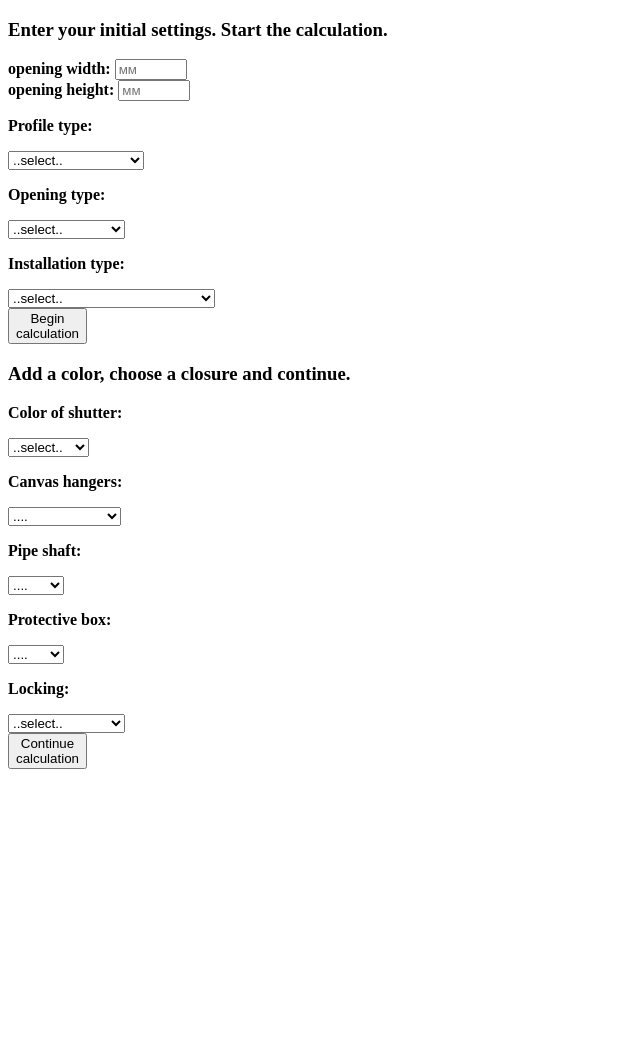
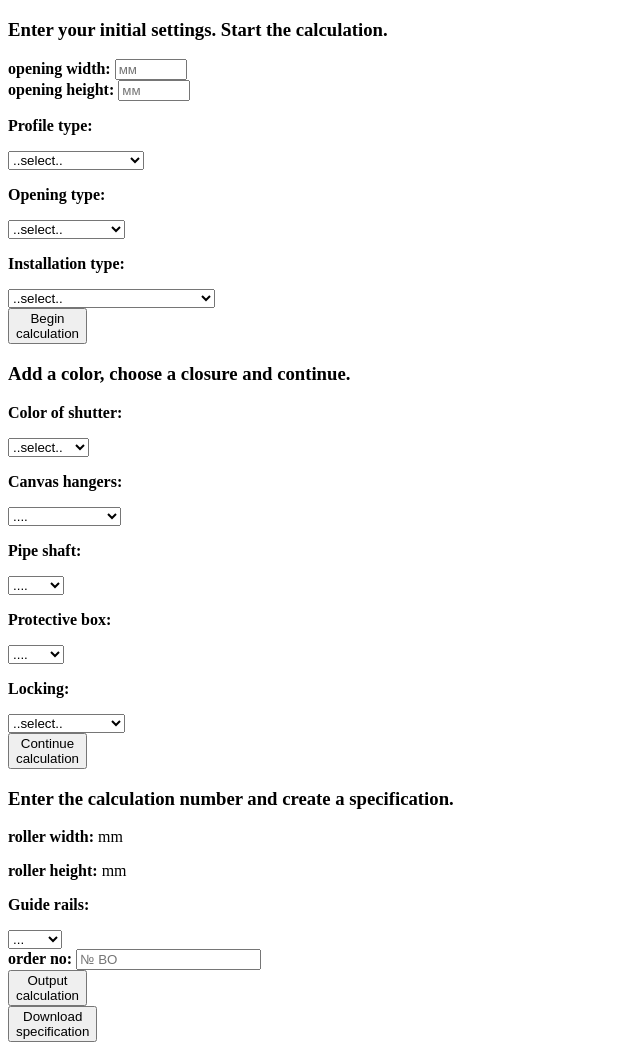
Before and after one commit to SKindij/SKRollo-app, a plain HTML site: page Vanila-javascript-version/resources/index.html in a window 1280 px wide. Shown: the whole page, without its empty margins (0-640 px from the left). Before the commit the page ends 800 px from the top, so only its background shows below. Drawn offline with Linux system fonts and the light colour scheme.

Commit message:
Calculation basic settings of roller shutter
calculation number and Output-Download specification

```diff
--- a/Vanila-javascript-version/resources/index.html
+++ b/Vanila-javascript-version/resources/index.html
@@ -130,3 +130,37 @@
   </div>
   </div>
 </section>
+
+<!-- Calculation of the basic settings of the roller shutter. -->
+<section class="app-section" id="Section3">
+    <h3>Enter the calculation number and create a specification.</h3>
+    <div class="flex-block">
+      <div class="app-block">
+			<div id="rollerDimensions">
+              <p><b>roller width:</b> <span id="rolloWidth"></span> mm</p>
+              <p><b>roller height:</b> <span id="rolloHeight"></span> mm</p>
+            </div>
+      </div>
+      <div class="app-block">
+        <p><b>Guide rails:</b></p>
+        <select id='guideRails' class="app-select">
+          <option value="" disabled="disabled" selected="selected">...</option>
+            <option disabled="disabled" value="GR53s">53-rd</option>
+            <option disabled="disabled" value="GR62mb">62-rd</option>
+            <option disabled="disabled" value="GR70m">70-rd</option>
+            <option disabled="disabled" value="GR77b">77-rd</option>
+            <option disabled="disabled" value="GR90b">90-rd</option>
+        </select>
+      </div>
+       <div class="app-block">
+        <label for="orderNumber"> <b>order no:</b></label>
+          <input class="input-form" type='text' id="orderNumber" placeholder="№ BO"><br>
+       </div>
+       <div class="app-block">
+        <button id="finishCalc" class="app-block-btn">Output <br> calculation</button>
+     </div>
+       <div class="app-block">
+         <button id="downloadCalc" class="app-block-btn">Download <br> specification</button>
+      </div>
+  </div>
+</section>
```
